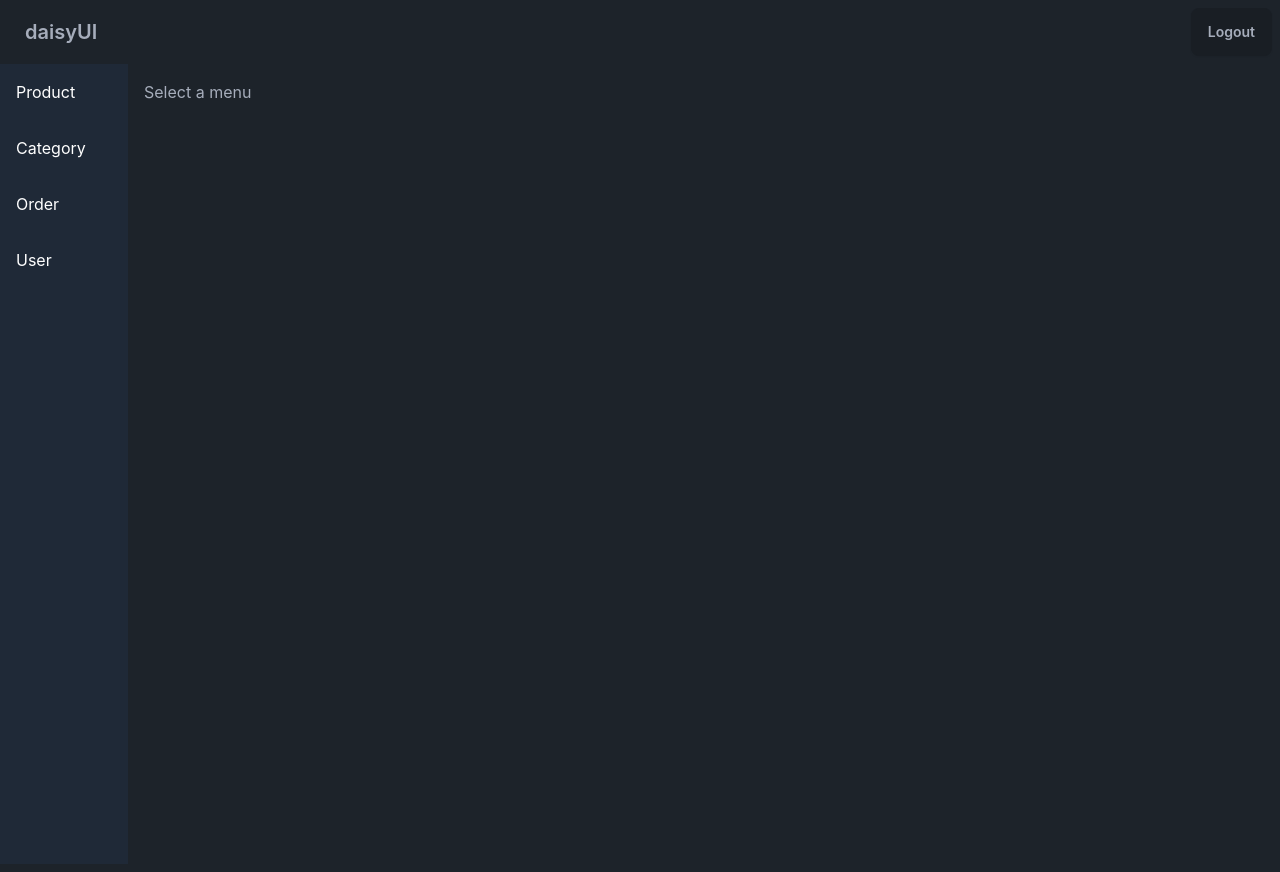
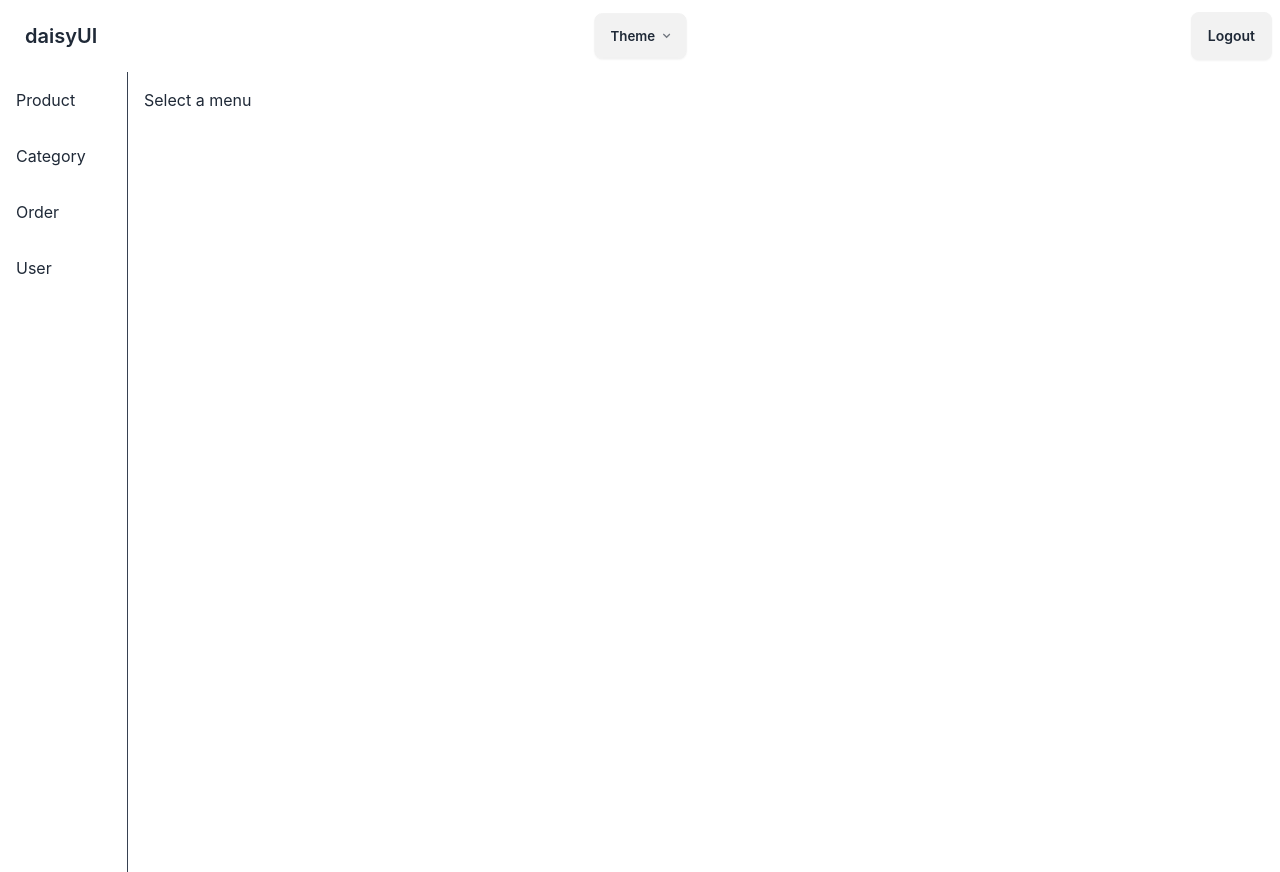
Before and after one commit to dzikfr/technical-test-eduwork, a React (Vite) app in the folder frontend/: page /admin in a window 1280 px wide. Built offline with nearby package versions, Linux system fonts and the light colour scheme.

Commit message:
add theme controller for user experience

```diff
--- a/frontend/src/components/Navbar.jsx
+++ b/frontend/src/components/Navbar.jsx
@@ -1,33 +1,17 @@
 import React from "react";
-import { Link, useNavigate } from "react-router-dom";
+import { Link } from "react-router-dom";
+import ThemeController from "./ThemeController";
 
 const Navbar = () => {
-  const navigate = useNavigate();
 
   return (
     <div className="navbar bg-base-100">
       <div className="navbar-start">
-        <div className="dropdown">
-          <div tabIndex={0} role="button" className="btn btn-ghost lg:hidden">
-            <svg
-              xmlns="http://www.w3.org/2000/svg"
-              className="h-5 w-5"
-              fill="none"
-              viewBox="0 0 24 24"
-              stroke="currentColor"
-            >
-              <path
-                strokeLinecap="round"
-                strokeLinejoin="round"
-                strokeWidth="2"
-                d="M4 6h16M4 12h8m-8 6h16"
-              />
-            </svg>
-          </div>
-        </div>
         <a className="btn btn-ghost text-xl">daisyUI</a>
       </div>
-
+      <div className="navbar-center hidden lg:flex">
+        <ThemeController/>
+      </div>
       <div className="navbar-end">
         <Link to={"/"} className="btn">
           Logout
--- a/frontend/src/components/TableRead.jsx
+++ b/frontend/src/components/TableRead.jsx
@@ -4,7 +4,7 @@ import React from "react";
 const TableRead = ({ columns, data, onEdit, onDelete }) => {
   return (
     <div className="overflow-x-auto">
-      <table className="table table-zebra rounded-none border-black-200 bg-gray-800">
+      <table className="table table-zebra rounded-none">
         <thead className="text-center">
           <tr>
             {columns.map((col, index) => (
--- /dev/null
+++ b/frontend/src/components/ThemeController.jsx
@@ -0,0 +1,74 @@
+import React from "react";
+
+const ThemeController = () => {
+  return (
+    <div>
+      <div className="dropdown">
+        <div tabIndex={0} role="button" className="btn m-1">
+          Theme
+          <svg
+            width="12px"
+            height="12px"
+            className="inline-block h-2 w-2 fill-current opacity-60"
+            xmlns="http://www.w3.org/2000/svg"
+            viewBox="0 0 2048 2048"
+          >
+            <path d="M1799 349l242 241-1017 1017L7 590l242-241 775 775 775-775z"></path>
+          </svg>
+        </div>
+        <ul
+          tabIndex={0}
+          className="dropdown-content bg-base-300 rounded-box z-[1]  p-2 shadow-2xl"
+        >
+          <li>
+            <input
+              type="radio"
+              name="theme-dropdown"
+              className="theme-controller btn btn-sm btn-block btn-ghost justify-start"
+              aria-label="Default"
+              value="default"
+            />
+          </li>
+          <li>
+            <input
+              type="radio"
+              name="theme-dropdown"
+              className="theme-controller btn btn-sm btn-block btn-ghost justify-start"
+              aria-label="Aqua"
+              value="aqua"
+            />
+          </li>
+          <li>
+            <input
+              type="radio"
+              name="theme-dropdown"
+              className="theme-controller btn btn-sm btn-block btn-ghost justify-start"
+              aria-label="Luxury"
+              value="luxury"
+            />
+          </li>
+          <li>
+            <input
+              type="radio"
+              name="theme-dropdown"
+              className="theme-controller btn btn-sm btn-block btn-ghost justify-start"
+              aria-label="Lemonade"
+              value="lemonade"
+            />
+          </li>
+          <li>
+            <input
+              type="radio"
+              name="theme-dropdown"
+              className="theme-controller btn btn-sm btn-block btn-ghost justify-start"
+              aria-label="Retro"
+              value="retro"
+            />
+          </li>
+        </ul>
+      </div>
+    </div>
+  );
+};
+
+export default ThemeController;
--- a/frontend/src/pages/Admin/MainDashboard.jsx
+++ b/frontend/src/pages/Admin/MainDashboard.jsx
@@ -7,7 +7,7 @@ import ReadUser from "../../components/Admin/ReadUser";
 
 const Sidebar = ({ setActiveComponent }) => {
   return (
-    <div className="w-32 bg-gray-800 text-white h-screen">
+    <div className="w-32 h-screen border-r border-gray-700">
       <ul>
         <li
           onClick={() => setActiveComponent("product")}
--- a/frontend/tailwind.config.js
+++ b/frontend/tailwind.config.js
@@ -1,14 +1,44 @@
 /** @type {import('tailwindcss').Config} */
 export default {
-  content: [
-    "./index.html",
-    "./src/**/*.{js,ts,jsx,tsx}",
-  ],
+  content: ["./index.html", "./src/**/*.{js,ts,jsx,tsx}"],
   theme: {
     extend: {},
   },
   plugins: [require("daisyui")],
   daisyui: {
-    themes: ["dark"],
+    themes: [
+      "light",
+      "dark",
+      "cupcake",
+      "bumblebee",
+      "emerald",
+      "corporate",
+      "synthwave",
+      "retro",
+      "cyberpunk",
+      "valentine",
+      "halloween",
+      "garden",
+      "forest",
+      "aqua",
+      "lofi",
+      "pastel",
+      "fantasy",
+      "wireframe",
+      "black",
+      "luxury",
+      "dracula",
+      "cmyk",
+      "autumn",
+      "business",
+      "acid",
+      "lemonade",
+      "night",
+      "coffee",
+      "winter",
+      "dim",
+      "nord",
+      "sunset",
+    ],
   },
-}
+};
```
